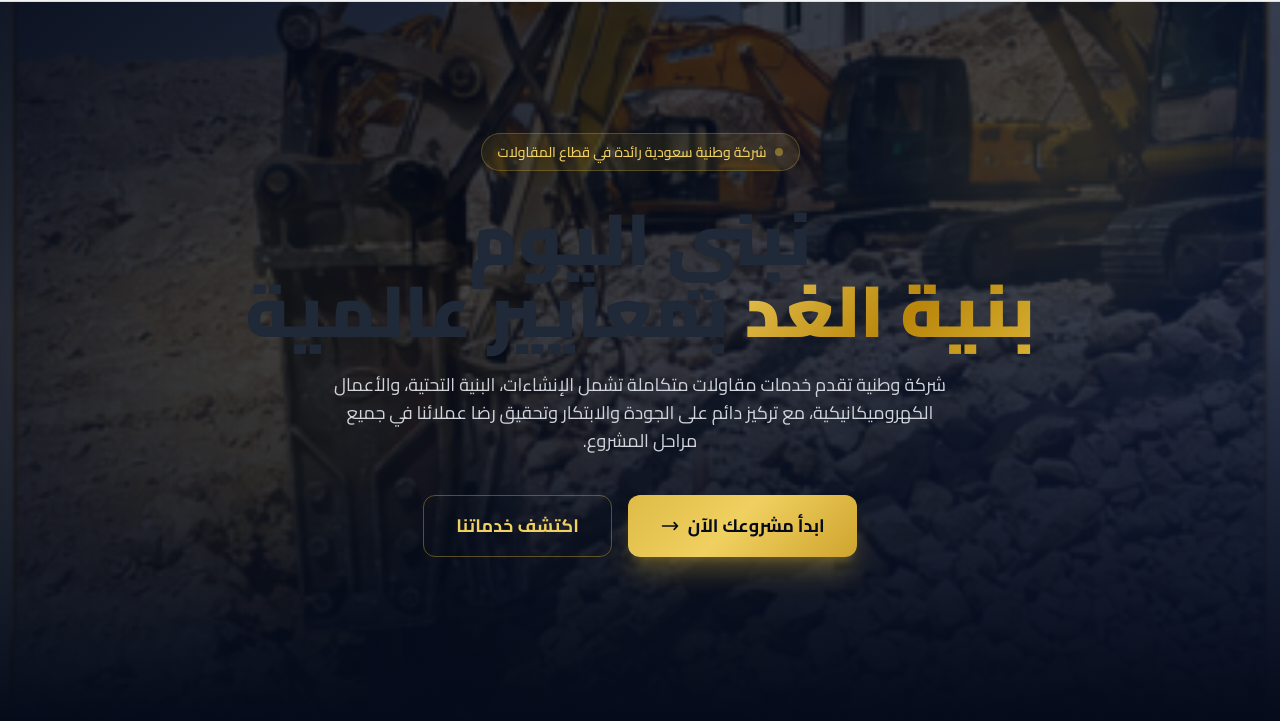
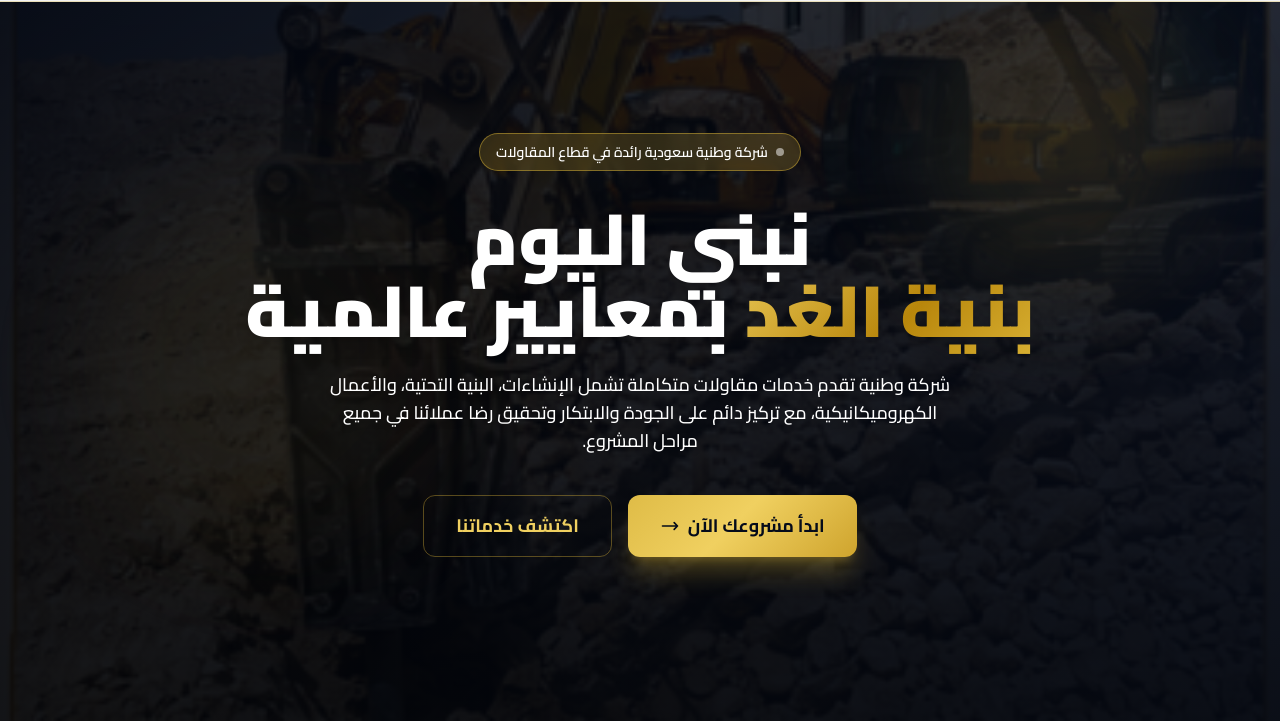
Before and after one commit to hosinalhariri-sketch/gulf-depths-website, a website: page index.html in a window 1280 px wide. Shown: the part 79-800 px from the top of the page. Drawn offline with nearby package versions, Linux system fonts and the light colour scheme; animation ran at ten frames a second.

Commit message:
تحسين وضوح النصوص على الصورة - overlay أغمق و ألوان أفضل

```diff
--- a/index.html
+++ b/index.html
@@ -342,22 +342,22 @@
 
     <!-- ===== HERO ===== -->
     <section class="hero-bg min-h-screen flex items-center relative overflow-hidden">
-        <div class="absolute inset-0 bg-gradient-to-b from-transparent via-transparent to-[#050B1A]"></div>
+        <div class="absolute inset-0 bg-gradient-to-b from-black/30 via-black/50 to-black/70"></div>
         <div class="absolute top-20 right-20 w-72 h-72 gold-gradient opacity-10 blur-3xl rounded-full animate-float"></div>
         <div class="absolute bottom-40 left-20 w-96 h-96 gold-gradient opacity-5 blur-3xl rounded-full"></div>
         <div class="max-w-7xl mx-auto px-4 sm:px-6 lg:px-8 w-full relative z-10 pt-32 pb-20">
             <div class="text-center max-w-4xl mx-auto">
-                <div class="hero-badge inline-flex items-center gap-2 px-4 py-2 rounded-full bg-[#D4AF37]/10 border border-[#D4AF37]/30 mb-8">
-                    <span class="w-2 h-2 rounded-full bg-[#D4AF37] animate-pulse"></span>
-                    <span class="text-sm text-[#F0D060] font-medium">شركة وطنية سعودية رائدة في قطاع المقاولات</span>
+                <div class="hero-badge inline-flex items-center gap-2 px-4 py-2 rounded-full bg-[#D4AF37]/20 border border-[#D4AF37]/50 mb-8 backdrop-blur-md">
+                    <span class="w-2 h-2 rounded-full bg-white animate-pulse"></span>
+                    <span class="text-sm text-white font-semibold">شركة وطنية سعودية رائدة في قطاع المقاولات</span>
                 </div>
 
-                                <h1 class="hero-title text-4xl sm:text-5xl lg:text-7xl font-black leading-[1.2] mb-6 px-4">
+                                <h1 class="hero-title text-4xl sm:text-5xl lg:text-7xl font-black leading-[1.2] mb-6 px-4 text-white drop-shadow-lg">
                     نبني اليوم<br>
                     <span class="gold-text">بنية الغد</span> بمعايير عالمية
                 </h1>
 
-                <p class="hero-desc text-gray-300 text-base sm:text-lg leading-relaxed mb-10 max-w-2xl mx-auto px-6">
+                <p class="hero-desc text-white text-base sm:text-lg leading-relaxed mb-10 max-w-2xl mx-auto px-6 drop-shadow-md font-medium">
                     شركة وطنية تقدم خدمات مقاولات متكاملة تشمل الإنشاءات، البنية التحتية، والأعمال الكهروميكانيكية، مع تركيز دائم على الجودة والابتكار وتحقيق رضا عملائنا في جميع مراحل المشروع.
                 </p>
 
@@ -412,9 +412,9 @@
                     <div class="relative rounded-3xl overflow-hidden border border-[#D4AF37]/20 shadow-2xl gradient-border">
                         <img src="images/page6-photo-01.png" alt="غلاف شركة أعماق الخليج" class="w-full h-[500px] object-cover img-zoom">
                     </div>
-                    <div class="absolute -bottom-6 -right-6 bg-[#0A1428] border border-[#D4AF37]/30 rounded-2xl p-5 shadow-xl glow-gold">
+                    <div class="absolute -bottom-6 -right-6 bg-black/80 border border-[#D4AF37]/50 rounded-2xl p-5 shadow-xl glow-gold backdrop-blur-md">
                         <p class="text-3xl font-black gold-text">+15</p>
-                        <p class="text-xs text-gray-400">عاماً من التميز</p>
+                        <p class="text-xs text-gray-200">عاماً من التميز</p>
                     </div>
                 </div>
 
```
